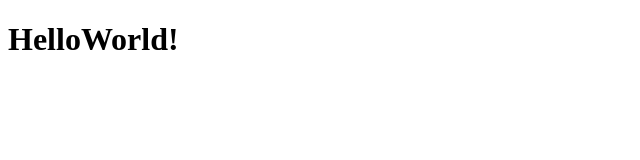
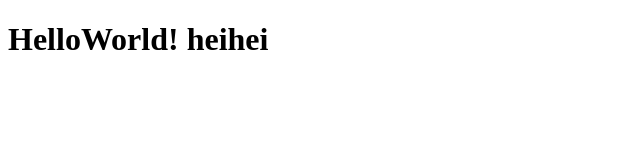
Before and after one commit to ks4162yt/selfanalysis, a plain HTML site: page selfanalysis/WebContent/Hello.html in a window 1280 px wide. Shown: the whole page, without its empty margins (0-640 px from the left). Drawn offline with Linux system fonts and the light colour scheme.

Commit message:
change heihei

```diff
--- a/selfanalysis/WebContent/Hello.html
+++ b/selfanalysis/WebContent/Hello.html
@@ -5,6 +5,6 @@
 <title>Insert title here</title>
 </head>
 <body>
-<h1>HelloWorld!</h1>
+<h1>HelloWorld! heihei</h1>
 </body>
 </html>
```
